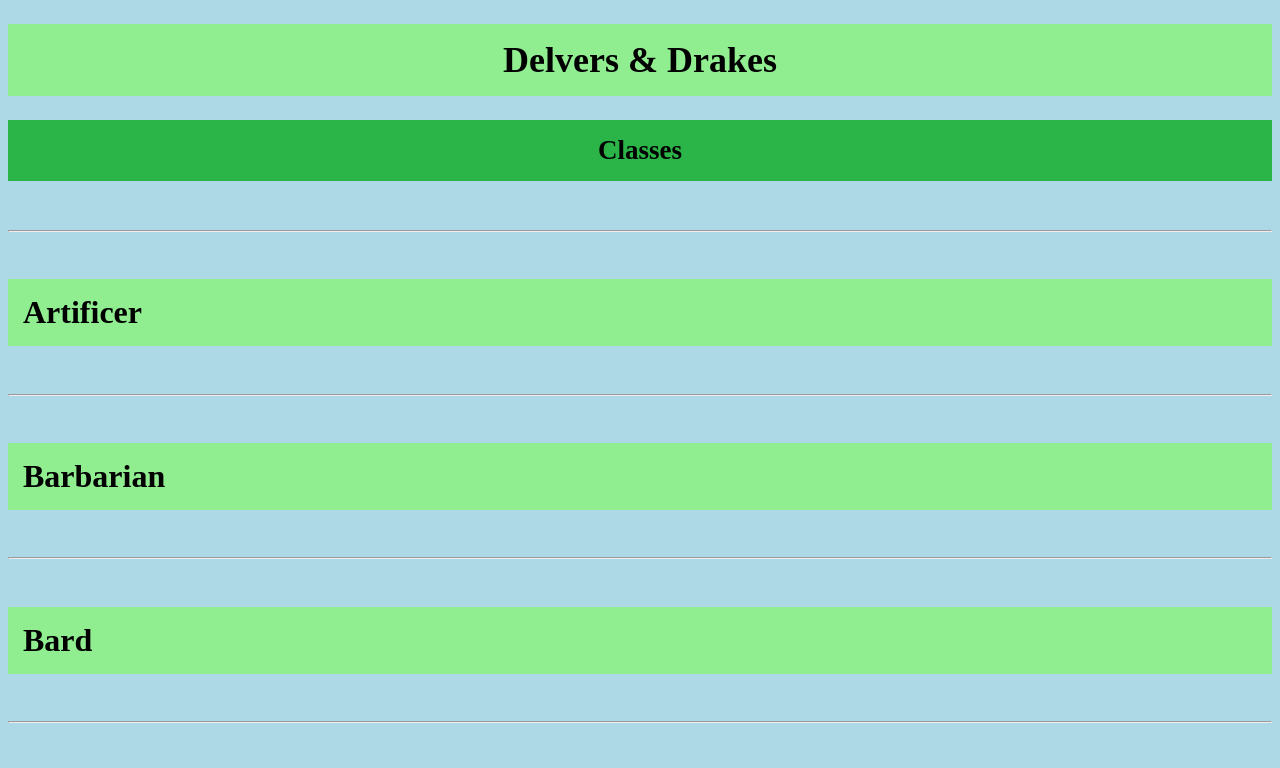
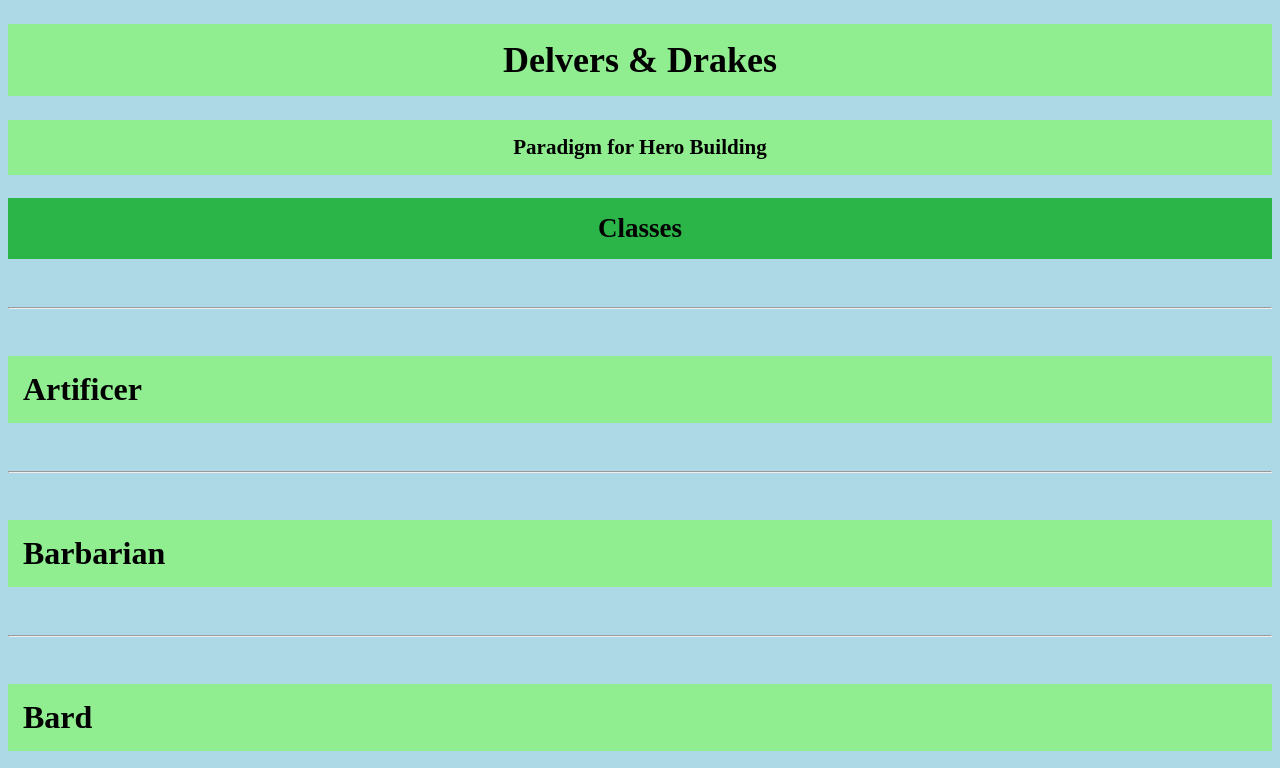
Before and after one commit to H0ID17/H0ID17.github.io, a plain HTML site: page D&D/books/phb/classes/index.html in a window 1280 px wide. Shown: the top 768 px of the page. Drawn offline with Linux system fonts and the light colour scheme.

Commit message:
header color

```diff
--- a/D&D/books/phb/classes/index.html
+++ b/D&D/books/phb/classes/index.html
@@ -12,6 +12,9 @@
     <header>
         <a href="/D&D/index.html">
             <h1>Delvers & Drakes</h1>
+        </a>
+        <a href="/D&D/books/phb/phbHome.html">
+            <h3>Paradigm for Hero Building</h3>
         </a>
         <a href="index.html">
             <h2>Classes</h2>
--- a/D&D/styles/index.css
+++ b/D&D/styles/index.css
@@ -13,7 +13,7 @@ a:visited{
     text-decoration: none;
     color: black;
 }
-h1 {
+h1,h3 {
     background-color: lightgreen;
     padding: 15px;
 }
```
